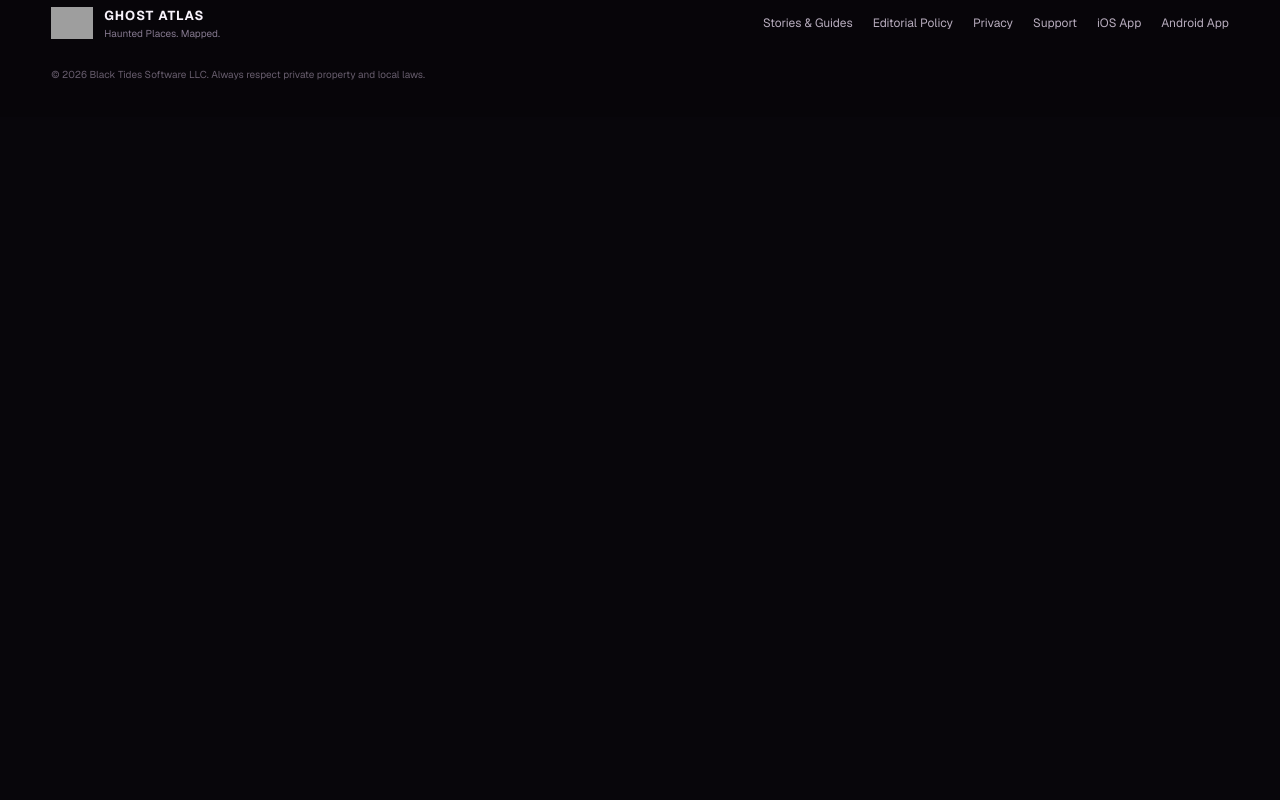
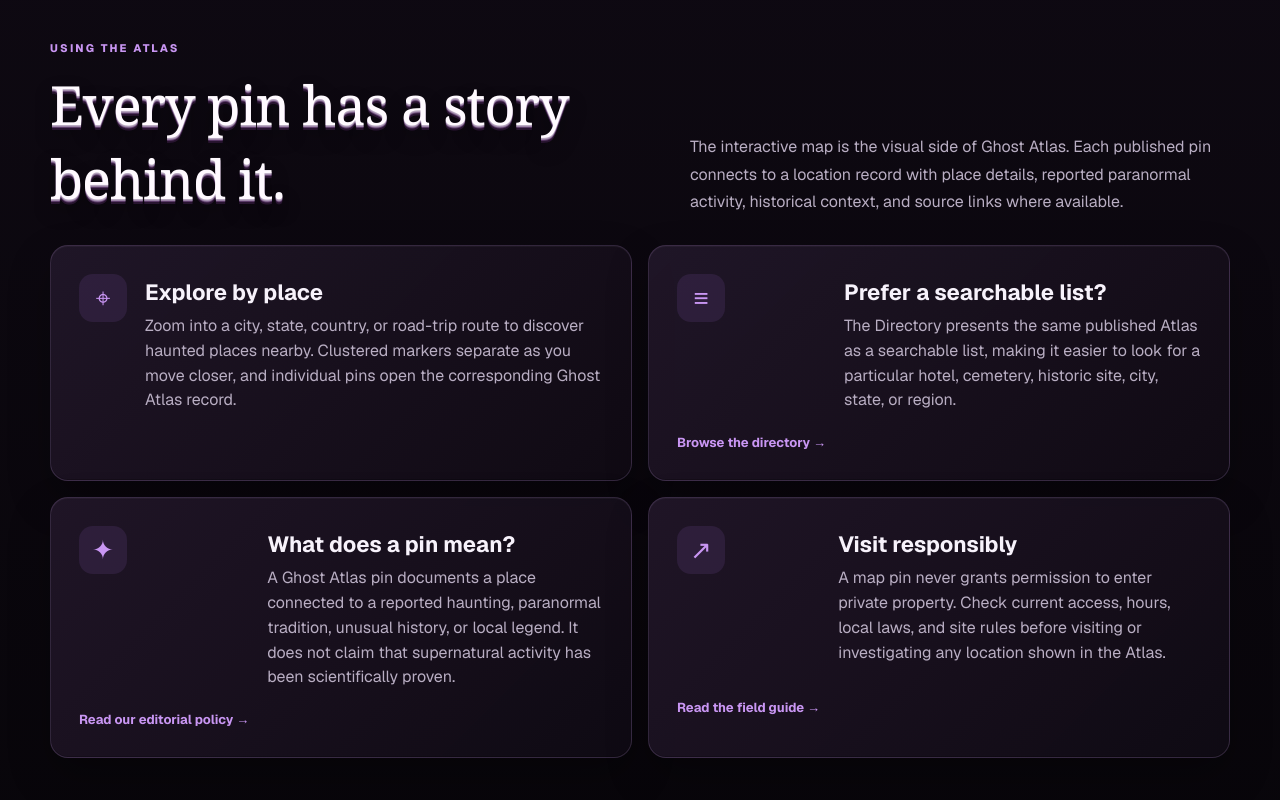
Before and after one commit to brquick-code/ghost-atlas-web, a Next.js app: page /map in a window 1280 px wide. Shown: the part 900-1700 px from the top of the page. Before the commit the page ends 1017 px from the top, so only its background shows below. Built offline with nearby package versions, Linux system fonts and the light colour scheme; no server answers; grey boxes are pictures that could not be loaded.

Commit message:
Add crawlable editorial context around interactive map

```diff
--- /dev/null
+++ b/app/map/layout.tsx
@@ -0,0 +1,61 @@
+import type { Metadata } from 'next';
+import Link from 'next/link';
+
+export const metadata: Metadata = {
+  title: { absolute: 'Haunted Places Map | Ghost Atlas' },
+  description: 'Explore thousands of reportedly haunted locations, paranormal hotspots, local legends, and unusual histories on the interactive Ghost Atlas map.',
+  alternates: { canonical: '/map' },
+};
+
+export default function MapLayout({ children }: Readonly<{ children: React.ReactNode }>) {
+  return (
+    <>
+      {children}
+      <section className="home-section" aria-labelledby="map-guide-heading">
+        <div className="content-shell">
+          <div className="section-heading split-heading">
+            <div>
+              <p className="eyebrow">USING THE ATLAS</p>
+              <h2 id="map-guide-heading">Every pin has a story behind it.</h2>
+            </div>
+            <p>The interactive map is the visual side of Ghost Atlas. Each published pin connects to a location record with place details, reported paranormal activity, historical context, and source links where available.</p>
+          </div>
+
+          <div className="gateway-grid">
+            <div className="gateway-card">
+              <span className="gateway-icon">⌖</span>
+              <div>
+                <h3>Explore by place</h3>
+                <p>Zoom into a city, state, country, or road-trip route to discover haunted places nearby. Clustered markers separate as you move closer, and individual pins open the corresponding Ghost Atlas record.</p>
+              </div>
+            </div>
+            <div className="gateway-card">
+              <span className="gateway-icon">≡</span>
+              <div>
+                <h3>Prefer a searchable list?</h3>
+                <p>The Directory presents the same published Atlas as a searchable list, making it easier to look for a particular hotel, cemetery, historic site, city, state, or region.</p>
+              </div>
+              <Link href="/directory"><b>Browse the directory →</b></Link>
+            </div>
+            <div className="gateway-card">
+              <span className="gateway-icon">✦</span>
+              <div>
+                <h3>What does a pin mean?</h3>
+                <p>A Ghost Atlas pin documents a place connected to a reported haunting, paranormal tradition, unusual history, or local legend. It does not claim that supernatural activity has been scientifically proven.</p>
+              </div>
+              <Link href="/editorial-policy"><b>Read our editorial policy →</b></Link>
+            </div>
+            <div className="gateway-card">
+              <span className="gateway-icon">↗</span>
+              <div>
+                <h3>Visit responsibly</h3>
+                <p>A map pin never grants permission to enter private property. Check current access, hours, local laws, and site rules before visiting or investigating any location shown in the Atlas.</p>
+              </div>
+              <Link href="/stories/exploring-haunted-places-responsibly"><b>Read the field guide →</b></Link>
+            </div>
+          </div>
+        </div>
+      </section>
+    </>
+  );
+}
```
